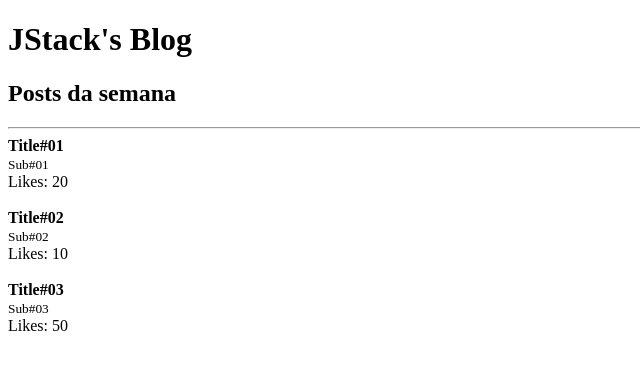
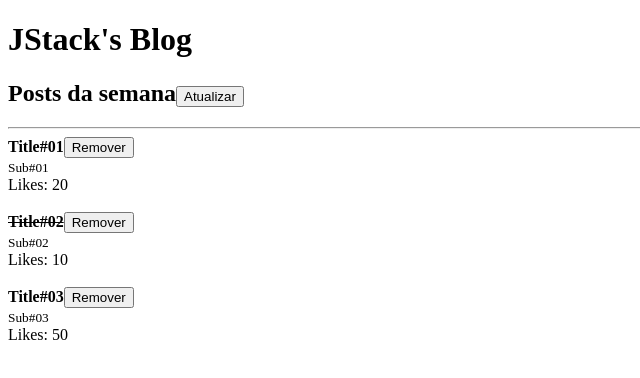
Before and after one commit to brunoapollon/react-fundamentals, a React app: page / in a window 1280 px wide. Shown: the top 378 px of the page, without its empty margins (0-640 px from the left). Built offline with nearby package versions, Linux system fonts and the light colour scheme.

Commit message:
change structure

```diff
--- a/src/App.js
+++ b/src/App.js
@@ -1,26 +1,65 @@
-import React from "react";
+import React, { useState } from "react";
 import Header from "./Header";
 
 import Post from "./Post";
 
-const posts = [
-  { title: "Title#01", subtitle: "Sub#01", likes: 20 },
-  { title: "Title#02", subtitle: "Sub#02", likes: 10 },
-  { title: "Title#03", subtitle: "Sub#03", likes: 50 },
-];
+function App() {
+  const [posts, setPosts] = useState([
+    {
+      id: Math.random(),
+      title: "Title#01",
+      subtitle: "Sub#01",
+      likes: 20,
+      read: false,
+    },
+    {
+      id: Math.random(),
+      title: "Title#02",
+      subtitle: "Sub#02",
+      likes: 10,
+      read: true,
+    },
+    {
+      id: Math.random(),
+      title: "Title#03",
+      subtitle: "Sub#03",
+      likes: 50,
+      read: false,
+    },
+  ]);
 
-function App() {
+  function handleRefresh() {
+    setPosts((prevState) => [
+      ...prevState,
+      {
+        id: Math.random(),
+        title: `Title=0${prevState.length + 1}`,
+        subtitle: `Title=0${prevState.length + 1}`,
+        likes: 20,
+        read: false,
+      },
+    ]);
+  }
+
+  function handleRemovePost(postId) {
+    setPosts((prevState) =>
+      prevState.filter((postElement) => postElement.id !== postId)
+    );
+  }
   return (
     <>
       <Header title="JStack's Blog">
-        <h2>Posts da semana</h2>
+        <h2>
+          Posts da semana
+          <button onClick={() => handleRefresh()}>Atualizar</button>
+        </h2>
       </Header>
       <hr />
-      {posts.map((postElement, index) => (
+      {posts.map((postElement) => (
         <Post
-          key={index}
-          post={{ title: postElement.title, subtitle: postElement.subtitle }}
-          likes={postElement.likes}
+          key={postElement.id}
+          onRemove={handleRemovePost}
+          post={postElement}
         />
       ))}
     </>
--- /dev/null
+++ b/src/Button.js
@@ -0,0 +1,10 @@
+import React, { Children } from "react";
+import PropTypes from "prop-types";
+export default function Button(props) {
+  return <button onClick={props.onClick}>{props.children}</button>;
+}
+
+Button.propTypes = {
+  children: PropTypes.node.isRequired,
+  onClick: PropTypes.func.isRequired,
+};
--- a/src/Post.js
+++ b/src/Post.js
@@ -1,14 +1,23 @@
 import React from "react";
 import PropTypes from "prop-types";
+import PostHeader from "./PostHeader";
 
 export default function Post(props) {
   return (
     <>
       <article>
-        <strong>{props.post.title}</strong> <br />
+        <PostHeader
+          onRemove={props.onRemove}
+          post={{
+            id: props.post.id,
+            title: props.post.title,
+            read: props.post.read,
+          }}
+        />
+        <br />
         <small>{props.post.subtitle}</small>
         <br />
-        <span>Likes: {props.likes}</span>
+        <span>Likes: {props.post.likes}</span>
       </article>
       <br />
     </>
@@ -16,9 +25,12 @@ export default function Post(props) {
 }
 
 Post.propTypes = {
-  likes: PropTypes.number.isRequired,
+  onRemove: PropTypes.func.isRequired,
   post: PropTypes.shape({
+    id: PropTypes.number.isRequired,
     title: PropTypes.string.isRequired,
     subtitle: PropTypes.string.isRequired,
+    likes: PropTypes.number.isRequired,
+    read: PropTypes.bool.isRequired,
   }).isRequired,
 };
--- /dev/null
+++ b/src/PostHeader.js
@@ -0,0 +1,21 @@
+import React from "react";
+import PropTypes from "prop-types";
+import Button from "./Button";
+
+export default function PostHeader(props) {
+  return (
+    <strong>
+      {props.post.read ? <s>{props.post.title}</s> : props.post.title}
+      <Button onClick={() => props.onRemove(props.post.id)}>Remover</Button>
+    </strong>
+  );
+}
+
+PostHeader.propTypes = {
+  onRemove: PropTypes.func.isRequired,
+  post: PropTypes.shape({
+    id: PropTypes.number.isRequired,
+    title: PropTypes.string.isRequired,
+    read: PropTypes.bool.isRequired,
+  }).isRequired,
+};
```
